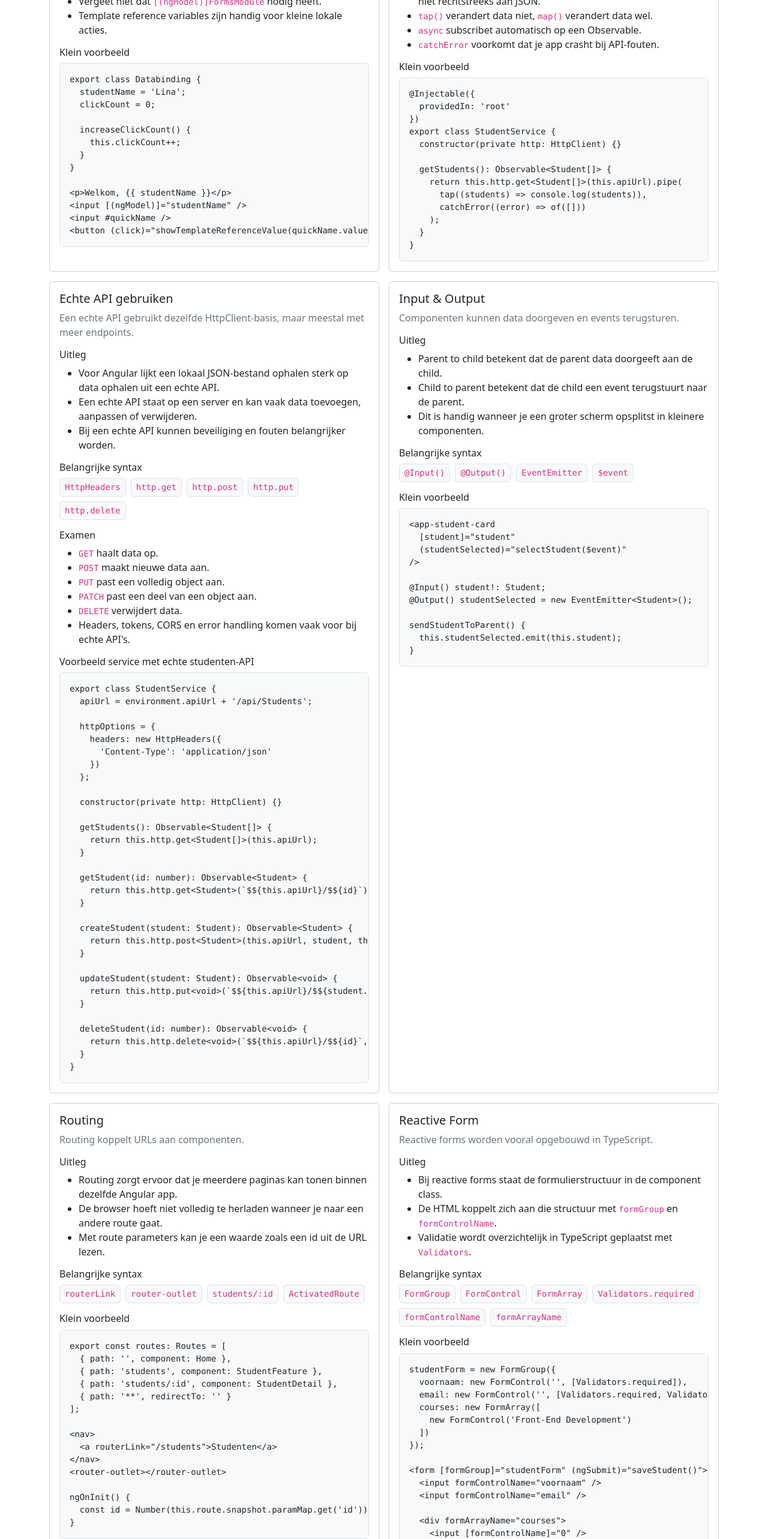
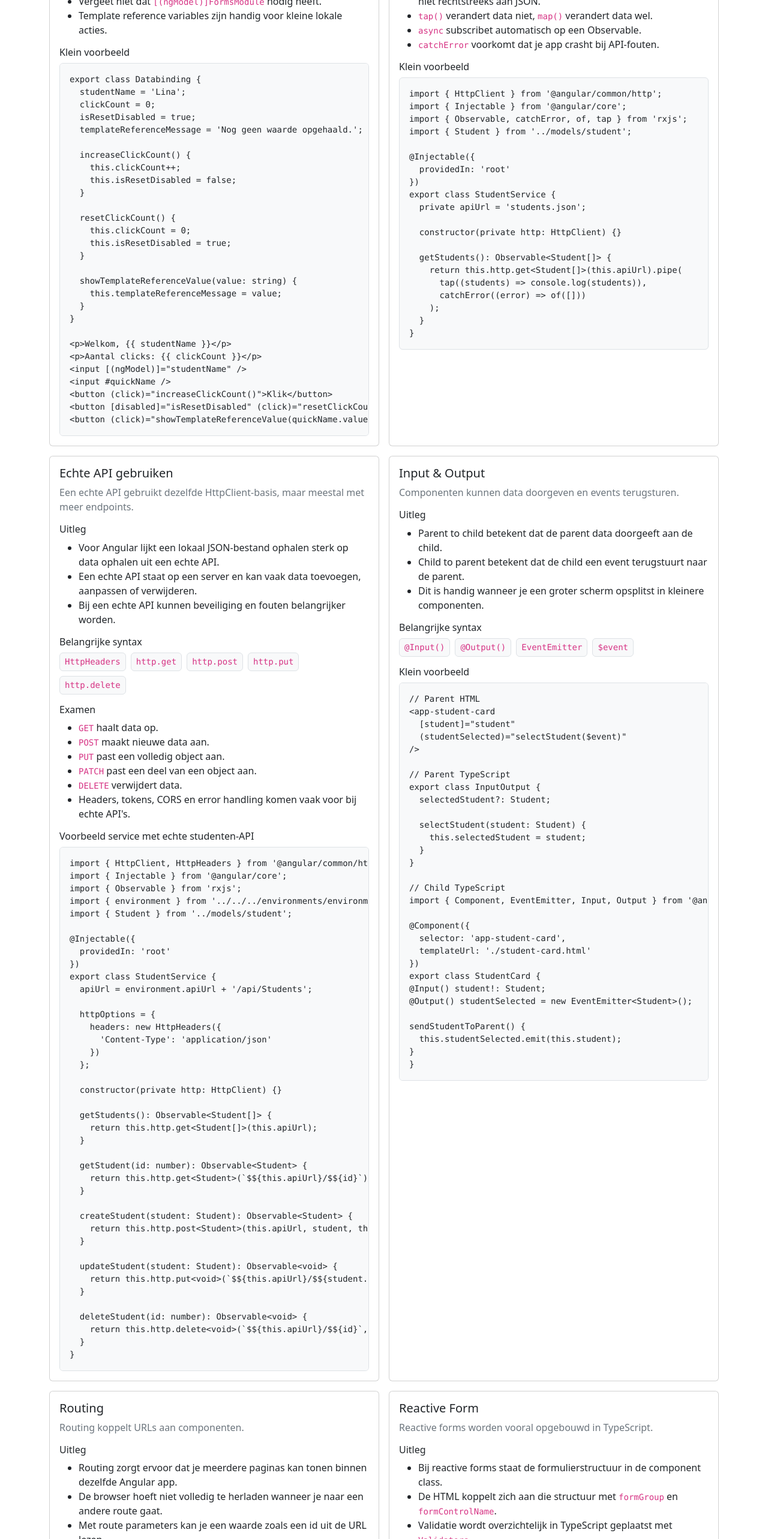
Before and after one commit to VicHagens/FrontEnd_ExamenVoorbereiding26, an Angular app: page /summary in a window 1280 px wide. Shown: the part 780-3346 px from the top of the page at 60% size. Built offline with nearby package versions, Linux system fonts and the light colour scheme.

Commit message:
updates summary

```diff
--- a/src/app/features/Summary/summary.html
+++ b/src/app/features/Summary/summary.html
@@ -42,15 +42,30 @@
         <pre class="bg-light border rounded p-3 mb-0"><code>export class Databinding {{ '{' }}
   studentName = 'Lina';
   clickCount = 0;
+  isResetDisabled = true;
+  templateReferenceMessage = 'Nog geen waarde opgehaald.';
 
   increaseClickCount() {{ '{' }}
     this.clickCount++;
+    this.isResetDisabled = false;
+  {{ '}' }}
+
+  resetClickCount() {{ '{' }}
+    this.clickCount = 0;
+    this.isResetDisabled = true;
+  {{ '}' }}
+
+  showTemplateReferenceValue(value: string) {{ '{' }}
+    this.templateReferenceMessage = value;
   {{ '}' }}
 {{ '}' }}
 
 &lt;p&gt;Welkom, {{ '{{ studentName }}' }}&lt;/p&gt;
+&lt;p&gt;Aantal clicks: {{ '{{ clickCount }}' }}&lt;/p&gt;
 &lt;input [(ngModel)]="studentName" /&gt;
 &lt;input #quickName /&gt;
+&lt;button (click)="increaseClickCount()"&gt;Klik&lt;/button&gt;
+&lt;button [disabled]="isResetDisabled" (click)="resetClickCount()"&gt;Reset&lt;/button&gt;
 &lt;button (click)="showTemplateReferenceValue(quickName.value)"&gt;Lees&lt;/button&gt;</code></pre>
       </div>
     </div>
@@ -88,10 +103,17 @@
         </ul>
 
         <h4 class="h6">Klein voorbeeld</h4>
-        <pre class="bg-light border rounded p-3 mb-0"><code>&#64;Injectable({{ '{' }}
+        <pre class="bg-light border rounded p-3 mb-0"><code>import {{ '{' }} HttpClient {{ '}' }} from '&#64;angular/common/http';
+import {{ '{' }} Injectable {{ '}' }} from '&#64;angular/core';
+import {{ '{' }} Observable, catchError, of, tap {{ '}' }} from 'rxjs';
+import {{ '{' }} Student {{ '}' }} from '../models/student';
+
+&#64;Injectable({{ '{' }}
   providedIn: 'root'
 {{ '}' }})
 export class StudentService {{ '{' }}
+  private apiUrl = 'students.json';
+
   constructor(private http: HttpClient) {{ '{}' }}
 
   getStudents(): Observable&lt;Student[]&gt; {{ '{' }}
@@ -138,7 +160,16 @@ export class StudentService {{ '{' }}
         </ul>
 
         <h4 class="h6">Voorbeeld service met echte studenten-API</h4>
-        <pre class="bg-light border rounded p-3 mb-0"><code>export class StudentService {{ '{' }}
+        <pre class="bg-light border rounded p-3 mb-0"><code>import {{ '{' }} HttpClient, HttpHeaders {{ '}' }} from '&#64;angular/common/http';
+import {{ '{' }} Injectable {{ '}' }} from '&#64;angular/core';
+import {{ '{' }} Observable {{ '}' }} from 'rxjs';
+import {{ '{' }} environment {{ '}' }} from '../../../environments/environment';
+import {{ '{' }} Student {{ '}' }} from '../models/student';
+
+&#64;Injectable({{ '{' }}
+  providedIn: 'root'
+{{ '}' }})
+export class StudentService {{ '{' }}
   apiUrl = environment.apiUrl + '/api/Students';
 
   httpOptions = {{ '{' }}
@@ -195,16 +226,35 @@ export class StudentService {{ '{' }}
         </div>
 
         <h4 class="h6">Klein voorbeeld</h4>
-        <pre class="bg-light border rounded p-3 mb-0"><code>&lt;app-student-card
+        <pre class="bg-light border rounded p-3 mb-0"><code>// Parent HTML
+&lt;app-student-card
   [student]="student"
   (studentSelected)="selectStudent($event)"
 /&gt;
 
+// Parent TypeScript
+export class InputOutput {{ '{' }}
+  selectedStudent?: Student;
+
+  selectStudent(student: Student) {{ '{' }}
+    this.selectedStudent = student;
+  {{ '}' }}
+{{ '}' }}
+
+// Child TypeScript
+import {{ '{' }} Component, EventEmitter, Input, Output {{ '}' }} from '&#64;angular/core';
+
+&#64;Component({{ '{' }}
+  selector: 'app-student-card',
+  templateUrl: './student-card.html'
+{{ '}' }})
+export class StudentCard {{ '{' }}
 &#64;Input() student!: Student;
 &#64;Output() studentSelected = new EventEmitter&lt;Student&gt;();
 
 sendStudentToParent() {{ '{' }}
   this.studentSelected.emit(this.student);
+{{ '}' }}
 {{ '}' }}</code></pre>
       </div>
     </div>
@@ -232,7 +282,12 @@ sendStudentToParent() {{ '{' }}
         </div>
 
         <h4 class="h6">Klein voorbeeld</h4>
-        <pre class="bg-light border rounded p-3 mb-0"><code>export const routes: Routes = [
+        <pre class="bg-light border rounded p-3 mb-0"><code>import {{ '{' }} Routes {{ '}' }} from '&#64;angular/router';
+import {{ '{' }} Home {{ '}' }} from './features/Home/home';
+import {{ '{' }} StudentFeature {{ '}' }} from './features/Student/student';
+import {{ '{' }} StudentDetail {{ '}' }} from './features/Student/student-detail/student-detail';
+
+export const routes: Routes = [
   {{ '{' }} path: '', component: Home {{ '}' }},
   {{ '{' }} path: 'students', component: StudentFeature {{ '}' }},
   {{ '{' }} path: 'students/:id', component: StudentDetail {{ '}' }},
@@ -244,8 +299,15 @@ sendStudentToParent() {{ '{' }}
 &lt;/nav&gt;
 &lt;router-outlet&gt;&lt;/router-outlet&gt;
 
-ngOnInit() {{ '{' }}
-  const id = Number(this.route.snapshot.paramMap.get('id'));
+// student-detail.ts
+import {{ '{' }} ActivatedRoute {{ '}' }} from '&#64;angular/router';
+
+export class StudentDetail {{ '{' }}
+  constructor(private route: ActivatedRoute) {{ '{}' }}
+
+  ngOnInit() {{ '{' }}
+    const id = Number(this.route.snapshot.paramMap.get('id'));
+  {{ '}' }}
 {{ '}' }}</code></pre>
       </div>
     </div>
@@ -275,13 +337,30 @@ ngOnInit() {{ '{' }}
         </div>
 
         <h4 class="h6">Klein voorbeeld</h4>
-        <pre class="bg-light border rounded p-3 mb-0"><code>studentForm = new FormGroup({{ '{' }}
+        <pre class="bg-light border rounded p-3 mb-0"><code>import {{ '{' }} FormArray, FormControl, FormGroup, Validators {{ '}' }} from '&#64;angular/forms';
+
+export class ReactiveForm {{ '{' }}
+studentForm = new FormGroup({{ '{' }}
   voornaam: new FormControl('', [Validators.required]),
   email: new FormControl('', [Validators.required, Validators.email]),
   courses: new FormArray([
     new FormControl('Front-End Development')
   ])
 {{ '}' }});
+
+get courses(): FormArray {{ '{' }}
+  return this.studentForm.get('courses') as FormArray;
+{{ '}' }}
+
+saveStudent() {{ '{' }}
+  if (this.studentForm.invalid) {{ '{' }}
+    this.studentForm.markAllAsTouched();
+    return;
+  {{ '}' }}
+
+  console.log(this.studentForm.value);
+{{ '}' }}
+{{ '}' }}
 
 &lt;form [formGroup]="studentForm" (ngSubmit)="saveStudent()"&gt;
   &lt;input formControlName="voornaam" /&gt;
@@ -347,7 +426,24 @@ import {{ '{' }} DragDropModule, CdkDragEnd {{ '}' }} from '&#64;angular/cdk/dra
         </div>
 
         <h4 class="h6">Klein voorbeeld</h4>
-        <pre class="bg-light border rounded p-3 mb-0"><code>&lt;div class="pitch-boundary"&gt;
+        <pre class="bg-light border rounded p-3 mb-0"><code>import {{ '{' }} CdkDragEnd, DragDropModule {{ '}' }} from '&#64;angular/cdk/drag-drop';
+import {{ '{' }} Component {{ '}' }} from '&#64;angular/core';
+
+&#64;Component({{ '{' }}
+  selector: 'app-drag-drop',
+  imports: [DragDropModule],
+  templateUrl: './drag-drop.html'
+{{ '}' }})
+export class DragDrop {{ '{' }}
+  lastPosition = 'Nog niet verplaatst';
+
+  onDragEnded(event: CdkDragEnd) {{ '{' }}
+    const position = event.source.getFreeDragPosition();
+    this.lastPosition = `X: ${{ '${' }}Math.round(position.x){{ '}' }}, Y: ${{ '${' }}Math.round(position.y){{ '}' }}`;
+  {{ '}' }}
+{{ '}' }}
+
+&lt;div class="pitch-boundary"&gt;
   &lt;div
     class="player"
     cdkDragBoundary=".pitch-boundary"
```
